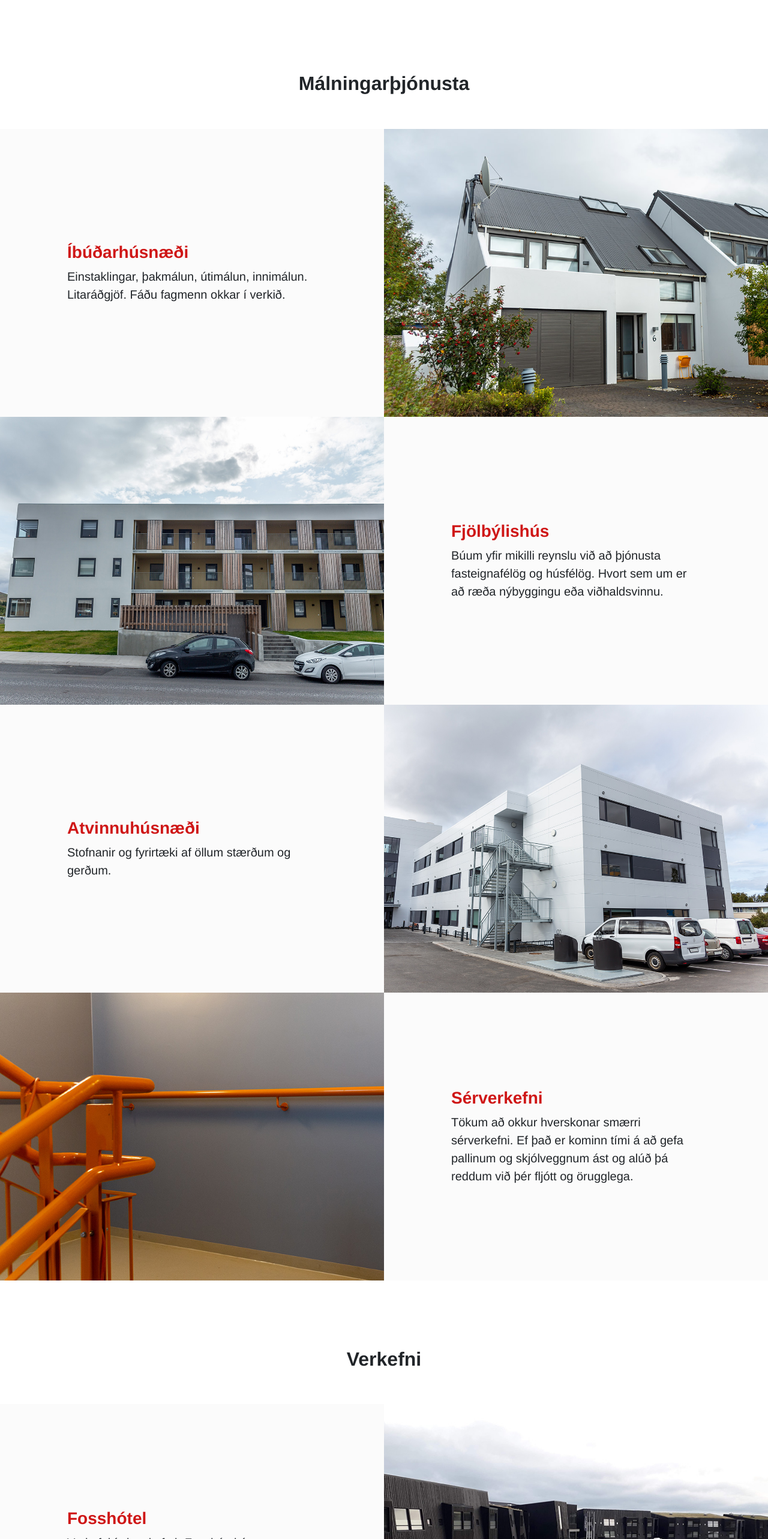
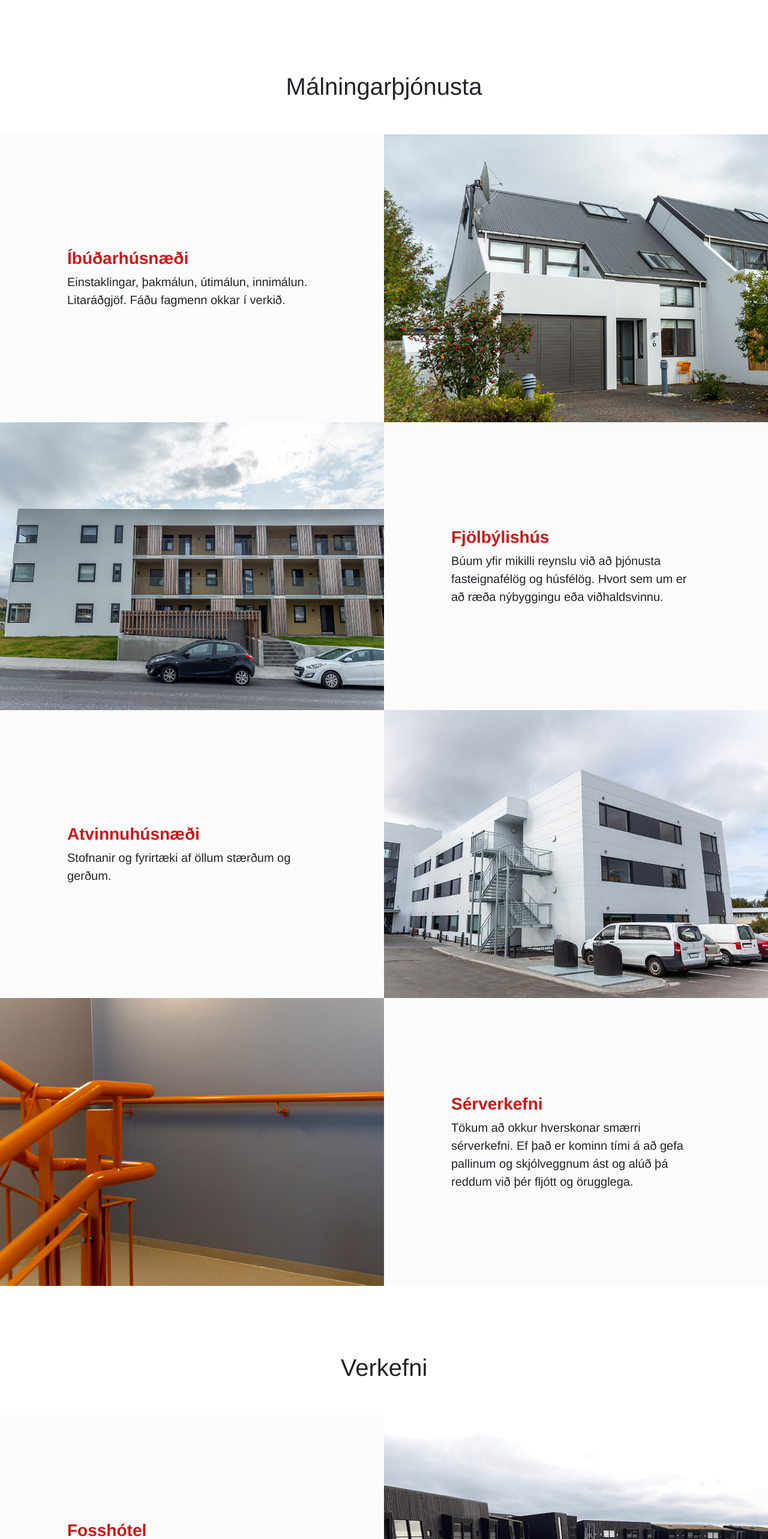
Before and after one commit to jonrh/jonogmarteinn.is, a Gatsby app: page / in a window 1280 px wide. Shown: the part 1800-4366 px from the top of the page at 60% size. Built offline with nearby package versions, Linux system fonts and the light colour scheme.

Commit message:
Made h2 headings have the style of h1
I feel that the default size of h2 is not big enough for the purpose they serve on the site.

```diff
--- a/src/pages/index.js
+++ b/src/pages/index.js
@@ -76,7 +76,7 @@ const Index = (props) => {
           {/* Málningarþjónusta heading */}
           <div className="row heading no-gutters">
             <div className="col text-center">
-              <h2>Málningarþjónusta</h2>
+              <h2 className="h1">Málningarþjónusta</h2>
             </div>
           </div>
 
@@ -143,7 +143,7 @@ const Index = (props) => {
           {/* Verkefni heading */}
           <div className="row heading no-gutters">
             <div className="col text-center">
-              <h2>Verkefni</h2>
+              <h2 className="h1">Verkefni</h2>
             </div>
           </div>
 
@@ -233,7 +233,7 @@ const Index = (props) => {
       {/* Um Fyrirtækið */}
       <section className="testimonials text-center bg-white">
         <div className="container">
-          <h2 className="mb-5">Um Fyrirtækið</h2>
+          <h2 className="h1 mb-5">Um Fyrirtækið</h2>
           <div className="row mb-5 text-justify">
             <div className="col-11 col-md-10 col-lg-8 mx-auto">
               <p className="lead">
```
